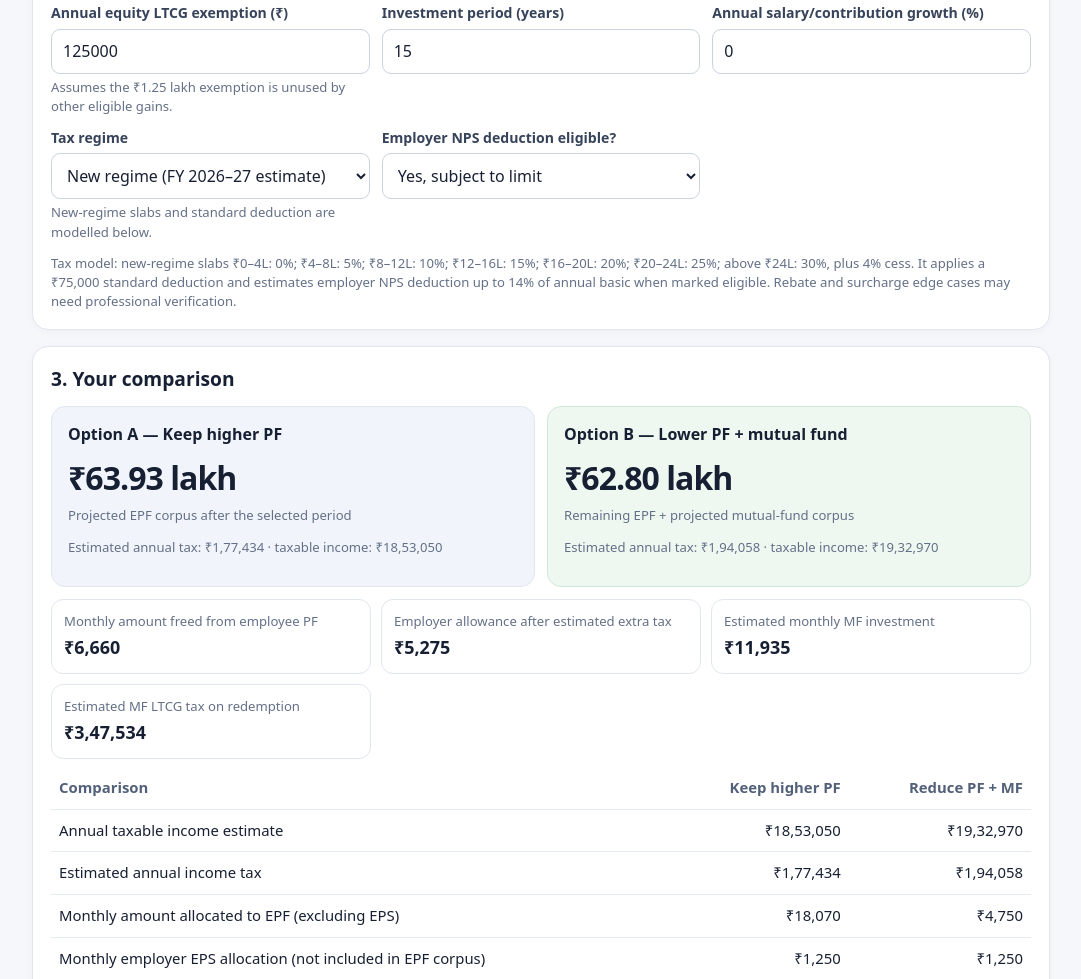
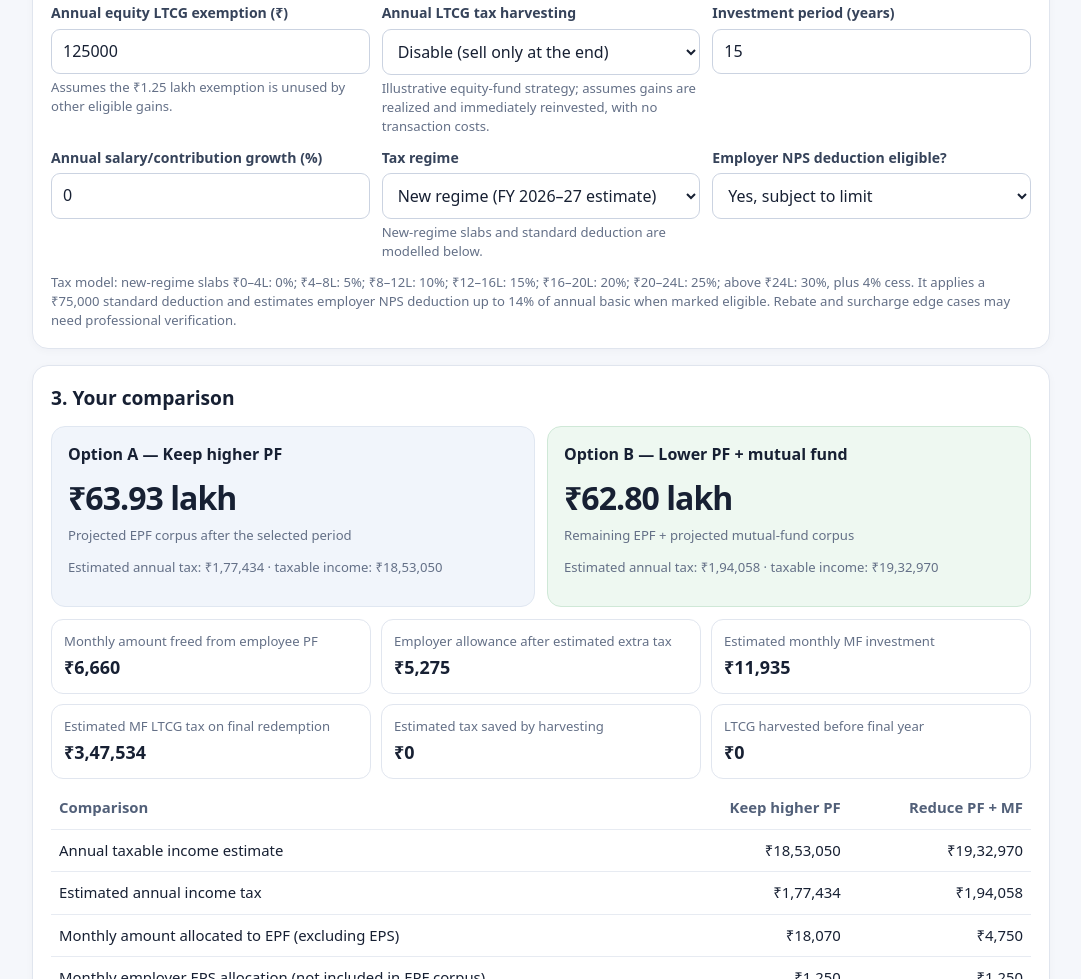
Before and after one commit to Tharani28-code/pfvsmf, a plain HTML site: page index.html in a window 1280 px wide. Shown: the part 1097-2076 px from the top of the page, without its empty margins (99-1180 px from the left). Drawn offline with Linux system fonts and the light colour scheme.

Commit message:
tax harvesting

```diff
--- a/index.html
+++ b/index.html
@@ -56,6 +56,7 @@ table{width:100%;border-collapse:collapse;margin-top:8px;font-size:.93rem}th,td{
 <div class="field"><label for="mfRate">Assumed mutual-fund annual return (%)</label><input id="mfRate" type="number" min="-50" max="50" step=".25" value="10"></div>
 <div class="field"><label for="ltcgRate">Equity MF LTCG tax rate (%)</label><input id="ltcgRate" type="number" min="0" max="100" step=".1" value="12.5"><small>Plus 4% cess in this estimate; surcharge excluded.</small></div>
 <div class="field"><label for="ltcgExemption">Annual equity LTCG exemption (₹)</label><input id="ltcgExemption" type="number" min="0" value="125000"><small>Assumes the ₹1.25 lakh exemption is unused by other eligible gains.</small></div>
+<div class="field"><label for="taxHarvesting">Annual LTCG tax harvesting</label><select id="taxHarvesting"><option value="yes">Enable (harvest exemption each year)</option><option value="no" selected>Disable (sell only at the end)</option></select><small>Illustrative equity-fund strategy; assumes gains are realized and immediately reinvested, with no transaction costs.</small></div>
 <div class="field"><label for="years">Investment period (years)</label><input id="years" type="number" min="1" max="50" value="15"></div>
 <div class="field"><label for="growth">Annual salary/contribution growth (%)</label><input id="growth" type="number" min="0" max="30" step=".5" value="0"></div>
 <div class="field"><label for="regime">Tax regime</label><select id="regime"><option value="new" selected>New regime (FY 2026–27 estimate)</option></select><small>New-regime slabs and standard deduction are modelled below.</small></div>
@@ -74,7 +75,9 @@ table{width:100%;border-collapse:collapse;margin-top:8px;font-size:.93rem}th,td{
 <div class="metric"><div class="hint">Monthly amount freed from employee PF</div><div class="val" id="employeeFreed">—</div></div>
 <div class="metric"><div class="hint">Employer allowance after estimated extra tax</div><div class="val" id="employerNet">—</div></div>
 <div class="metric"><div class="hint">Estimated monthly MF investment</div><div class="val" id="monthlyInvest">—</div></div>
-<div class="metric"><div class="hint">Estimated MF LTCG tax on redemption</div><div class="val" id="ltcgTax">—</div></div>
+<div class="metric"><div class="hint">Estimated MF LTCG tax on final redemption</div><div class="val" id="ltcgTax">—</div></div>
+<div class="metric"><div class="hint">Estimated tax saved by harvesting</div><div class="val" id="harvestTaxSaved">—</div></div>
+<div class="metric"><div class="hint">LTCG harvested before final year</div><div class="val" id="harvestedGains">—</div></div>
 </div>
 <table>
 <thead><tr><th>Comparison</th><th>Keep higher PF</th><th>Reduce PF + MF</th></tr></thead>
@@ -108,7 +111,7 @@ table{width:100%;border-collapse:collapse;margin-top:8px;font-size:.93rem}th,td{
 <footer class="disclaimer">Educational calculator only. Confirm current FY tax provisions, EPFO eligibility and payroll rules with authoritative sources or a qualified professional before changing contributions.</footer>
 </main>
 <script>
-const ids=['basic','hra','allow','bonus','other','employeeRate','employerRate','epsMonthly','employeeCap','employerCap','employerNps','currentPf','resident','epfRate','mfRate','ltcgRate','ltcgExemption','years','growth','regime','npsEligible'];
+const ids=['basic','hra','allow','bonus','other','employeeRate','employerRate','epsMonthly','employeeCap','employerCap','employerNps','currentPf','resident','epfRate','mfRate','ltcgRate','ltcgExemption','taxHarvesting','years','growth','regime','npsEligible'];
 const val=id=>Math.max(0,Number(document.getElementById(id).value)||0);
 const fmt=n=>'₹'+Math.round(n).toLocaleString('en-IN');
 const lakh=n=>'₹'+(n/100000).toFixed(2)+' lakh';
@@ -143,6 +146,27 @@ function totalInvested(monthly,years,growth){
   for(let m=1;m<=months;m++) total+=monthly*Math.pow(1+g,Math.floor((m-1)/12));
   return total;
 }
+
+function futureValueWithHarvest(monthly,rate,years,growth,exemption,harvestEnabled){
+ const months=Math.max(1,Math.round(years*12)), r=rate/100/12, g=growth/100;
+ let balance=0, basis=0, harvested=0;
+ for(let m=1;m<=months;m++){
+   if(r!==0) balance*=1+r;
+   const contribution=monthly*Math.pow(1+g,Math.floor((m-1)/12));
+   balance+=contribution; basis+=contribution;
+   // Harvest annually before the final redemption year, so the final year exemption remains available.
+   if(harvestEnabled && m%12===0 && m<months){
+     const unrealizedGain=Math.max(0,balance-basis);
+     const harvest=Math.min(unrealizedGain,exemption);
+     basis+=harvest; harvested+=harvest;
+   }
+ }
+ const gain=Math.max(0,balance-basis);
+ const taxableGain=Math.max(0,gain-exemption);
+ const tax=taxableGain*(val('ltcgRate')/100)*1.04;
+ return {balance,basis,gain,taxableGain,tax,harvested};
+}
+
 function calculate(){
  const basic=val('basic'), empRate=val('employeeRate')/100, erRate=val('employerRate')/100;
  const empCurrent=basic*empRate, erCurrent=basic*erRate;
@@ -156,13 +180,15 @@ function calculate(){
  const years=Math.min(50,Math.max(1,val('years'))), epfRate=Number(document.getElementById('epfRate').value)||0, mfRate=Number(document.getElementById('mfRate').value)||0, growth=val('growth'), balance=val('currentPf');
  const pfA=futureValue(epfCurrentMonthly,epfRate,years,growth,balance);
  const pfB=futureValue(epfNewMonthly,epfRate,years,growth,balance);
- const mfB=futureValue(Math.max(0,investMonthly),mfRate,years,growth,0);
  const mfInvested=totalInvested(Math.max(0,investMonthly),years,growth);
-  const mfGain=Math.max(0,mfB-mfInvested);
-  const taxableLtcg=Math.max(0,mfGain-val('ltcgExemption'));
-  const ltcgTax=taxableLtcg*(val('ltcgRate')/100)*1.04;
-  const totalBBeforeTax=pfB+mfB;
-  const totalB=pfB+mfB-ltcgTax;
+ const mfNoHarvest=futureValueWithHarvest(Math.max(0,investMonthly),mfRate,years,growth,val('ltcgExemption'),false);
+ const harvestEnabled=document.getElementById('taxHarvesting').value==='yes';
+ const mfResult=futureValueWithHarvest(Math.max(0,investMonthly),mfRate,years,growth,val('ltcgExemption'),harvestEnabled);
+ const mfB=mfResult.balance, mfGain=Math.max(0,mfB-mfInvested), ltcgTax=mfResult.tax;
+ const baselineTax=mfNoHarvest.tax;
+ const taxSaved=Math.max(0,baselineTax-ltcgTax);
+ const totalBBeforeTax=pfB+mfB;
+ const totalB=pfB+mfB-ltcgTax;
  document.getElementById('pfCorpus').textContent=lakh(pfA);
  document.getElementById('mixedCorpus').textContent=lakh(totalB);
  document.getElementById('employeeFreed').textContent=fmt(empFreed);
@@ -170,6 +196,8 @@ function calculate(){
  document.getElementById('monthlyInvest').textContent=fmt(Math.max(0,investMonthly));
  document.getElementById('ltcgTax').textContent=fmt(ltcgTax);
  document.getElementById('ltcgTaxRow').textContent=fmt(ltcgTax);
+ document.getElementById('harvestTaxSaved').textContent=fmt(taxSaved);
+ document.getElementById('harvestedGains').textContent=fmt(mfResult.harvested);
  document.getElementById('pfTaxText').textContent='Estimated annual tax: '+fmt(taxA.tax)+' · taxable income: '+fmt(taxA.taxable);
  document.getElementById('mfTaxText').textContent='Estimated annual tax: '+fmt(taxB.tax)+' · taxable income: '+fmt(taxB.taxable);
  document.getElementById('taxableA').textContent=fmt(taxA.taxable);
@@ -188,7 +216,7 @@ function calculate(){
  const diff=totalB-pfA, rec=document.getElementById('recommendation');
  rec.textContent=(diff>=0?'Modelled advantage for lower PF + MF: ':'Modelled advantage for higher PF: ')+lakh(Math.abs(diff))+'. This is a projection, not a guarantee.';
  rec.className='status '+(diff>=0?'':'');
- window.currentSummary=`EPF vs Mutual Fund Planner\nMonthly basic: ${fmt(basic)}\nCurrent employee PF: ${fmt(empCurrent)}\nCurrent employer total contribution: ${fmt(erCurrent)}\nEmployer EPS allocation excluded from EPF corpus: ${fmt(epsCurrent)}\nCurrent monthly EPF credited: ${fmt(epfCurrentMonthly)}\nProposed employee/employer PF: ${fmt(empNew)} / ${fmt(erNew)}\nTaxable income, current: ${fmt(taxA.taxable)}; estimated tax: ${fmt(taxA.tax)}\nTaxable income, reduced PF: ${fmt(taxB.taxable)}; estimated tax: ${fmt(taxB.tax)}\nEmployee PF freed monthly: ${fmt(empFreed)}\nEmployer allowance redirected monthly: ${fmt(erRedirect)}\nEstimated monthly amount to invest: ${fmt(Math.max(0,investMonthly))}\nEPF-only projected corpus (EPS excluded): ${lakh(pfA)}\nReduced EPF + MF projected corpus: ${lakh(totalB)}\nDifference after estimated MF LTCG tax: ${lakh(Math.abs(diff))}\nEstimated MF LTCG tax on redemption: ${fmt(ltcgTax)} (gain ${fmt(mfGain)}, exemption ${fmt(val('ltcgExemption'))})\nAssumptions: EPF ${epfRate}%, MF ${mfRate}%, LTCG ${val('ltcgRate')}% plus 4% cess, ${years} years, salary growth ${growth}%.`;
+ window.currentSummary=`EPF vs Mutual Fund Planner\nMonthly basic: ${fmt(basic)}\nCurrent employee PF: ${fmt(empCurrent)}\nCurrent employer total contribution: ${fmt(erCurrent)}\nEmployer EPS allocation excluded from EPF corpus: ${fmt(epsCurrent)}\nCurrent monthly EPF credited: ${fmt(epfCurrentMonthly)}\nProposed employee/employer PF: ${fmt(empNew)} / ${fmt(erNew)}\nTaxable income, current: ${fmt(taxA.taxable)}; estimated tax: ${fmt(taxA.tax)}\nTaxable income, reduced PF: ${fmt(taxB.taxable)}; estimated tax: ${fmt(taxB.tax)}\nEmployee PF freed monthly: ${fmt(empFreed)}\nEmployer allowance redirected monthly: ${fmt(erRedirect)}\nEstimated monthly amount to invest: ${fmt(Math.max(0,investMonthly))}\nEPF-only projected corpus (EPS excluded): ${lakh(pfA)}\nReduced EPF + MF projected corpus: ${lakh(totalB)}\nDifference after estimated MF LTCG tax: ${lakh(Math.abs(diff))}\nEstimated MF LTCG tax on final redemption: ${fmt(ltcgTax)} (remaining gain ${fmt(mfResult.gain)}, exemption ${fmt(val('ltcgExemption'))})\nAnnual tax harvesting: ${harvestEnabled?'enabled':'disabled'}; gains harvested before final year: ${fmt(mfResult.harvested)}; estimated tax saved vs no harvesting: ${fmt(taxSaved)}\nAssumptions: EPF ${epfRate}%, MF ${mfRate}%, LTCG ${val('ltcgRate')}% plus 4% cess, ${years} years, salary growth ${growth}%.`;
 }
 ids.forEach(id=>document.getElementById(id).addEventListener('input',calculate));
 document.getElementById('reset').addEventListener('click',()=>{location.reload()});
```
